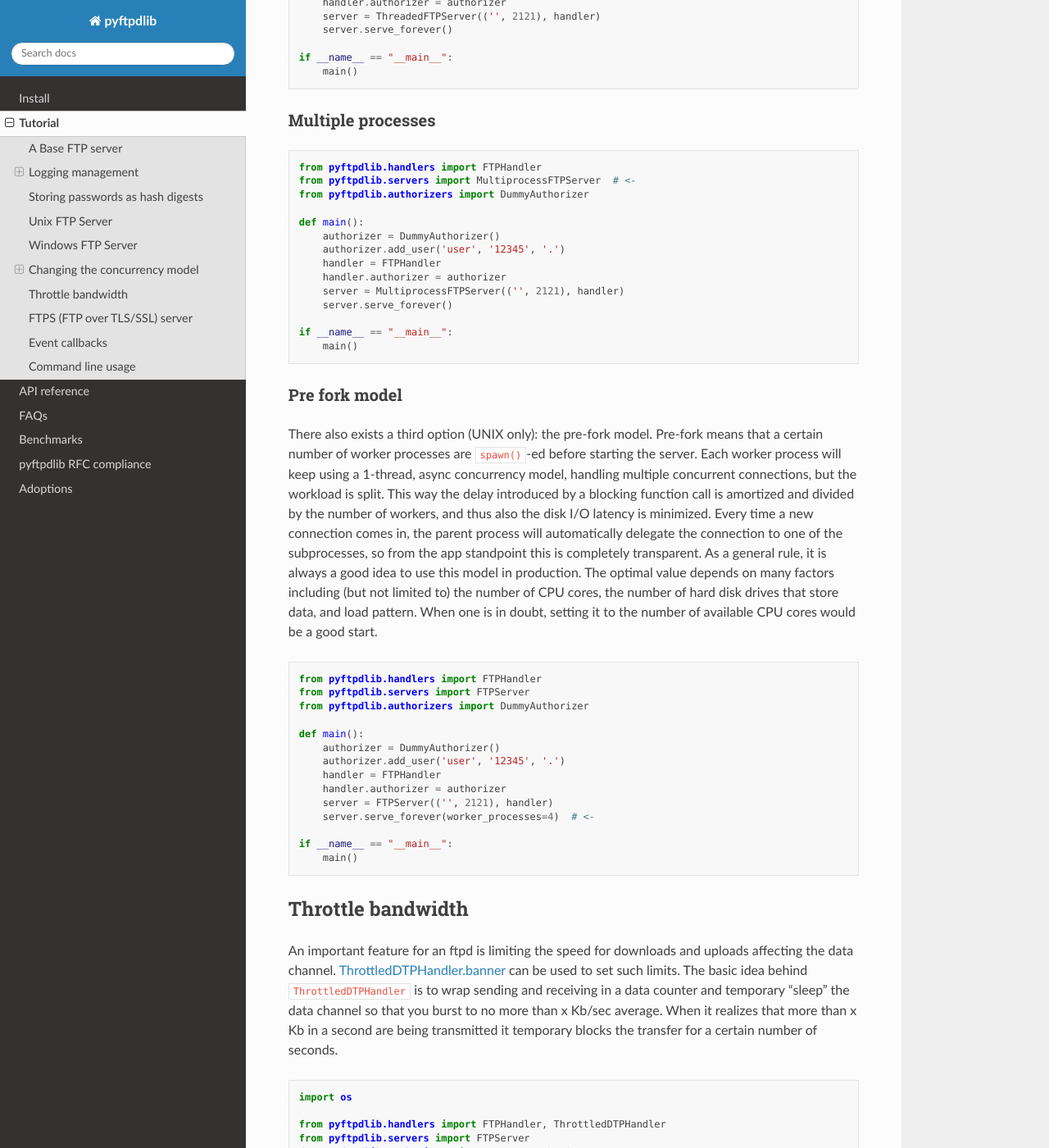
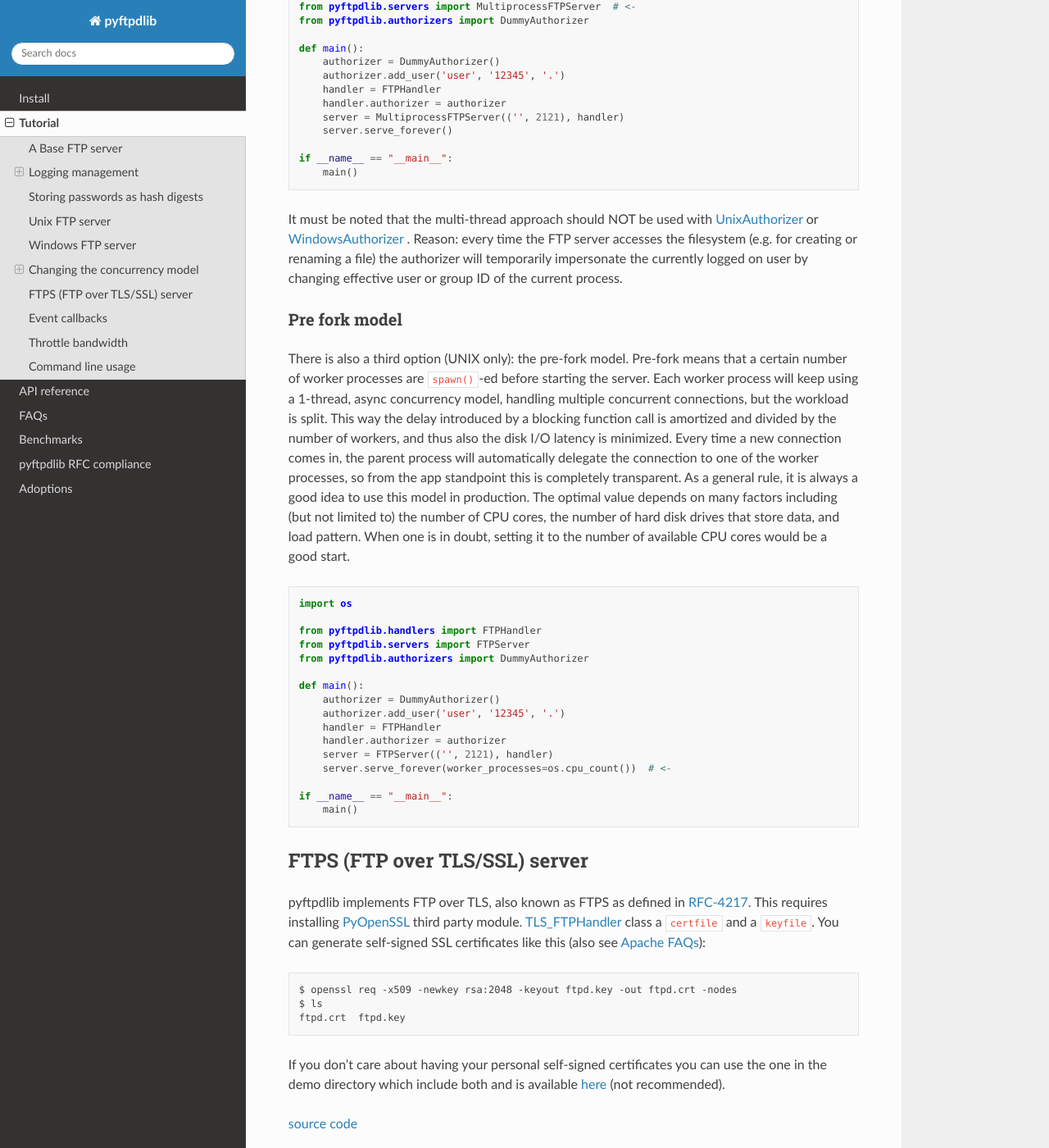
Before and after one commit to giampaolo/pyftpdlib, a Sphinx documentation site: the page built from docs/tutorial.rst, in a window 1280 px wide and 1400 px high, scrolled down 5802 px. Shown: the whole window at 82% size. Built offline with Sphinx 7.4.7 and the Read the Docs theme 2.0.0, drawn with Linux system fonts in a browser that asks for light colours; some of the changed text lies outside the part shown.

Commit message:
update tutorial

```diff
--- a/README.rst
+++ b/README.rst
@@ -71,7 +71,7 @@
   `why <https://github.com/giampaolo/pyftpdlib/issues/203>`__ and
   `benchmarks <http://pyftpdlib.readthedocs.io/en/latest/benchmarks.html>`__).
 - Uses **sendfile(2)** (see `pysendfile <https://github.com/giampaolo/pysendfile>`__)
-  system call for uploads.
+  system call for uploads (Linux only).
 - Uses epoll() / kqueue() / select() to handle concurrency asynchronously.
 - ...But can optionally skip to a
   `multiple thread / process <http://pyftpdlib.readthedocs.io/en/latest/tutorial.html#changing-the-concurrency-model>`__
--- a/docs/api.rst
+++ b/docs/api.rst
@@ -218,9 +218,7 @@
   .. data:: use_sendfile
 
     When ``True`` uses sendfile(2) system call to send a file resulting in
-    faster uploads (from server to client). Works on UNIX only and requires
-    `pysendfile <https://github.com/giampaolo/pysendfile>`__ module to be
-    installed separately.
+    faster uploads (from server to client). Works on Linux only.
 
     *New in version 0.7.0*
 
--- a/docs/index.rst
+++ b/docs/index.rst
@@ -7,7 +7,7 @@
 Welcome to pyftpdlib's documentation
 ====================================
 
-If you're in a hurry just skip to the `Tutorial <tutorial.html>`__.
+If you're in a hurry just read the `Tutorial <tutorial.html>`__.
 
 .. toctree::
     :maxdepth: 2
--- a/docs/tutorial.rst
+++ b/docs/tutorial.rst
@@ -12,14 +12,14 @@
 A Base FTP server
 =================
 
-The script below uses a basic configuration and it's probably the best
-starting point to understand how things work. It uses the base
+This is probably the best starting point to understand how things work.
+We use the base
 `DummyAuthorizer <api.html#pyftpdlib.authorizers.DummyAuthorizer>`__
-for adding a bunch of "virtual" users, sets a limit for
+for adding a bunch of virtual users, we set a limit for
 `incoming connections <api.html#pyftpdlib.servers.FTPServer.max_cons>`__
 and a range of `passive ports <api.html#pyftpdlib.handlers.FTPHandler.passive_ports>`__.
 
-`source code <https://github.com/giampaolo/pyftpdlib/blob/master/demo/basic_ftpd.py>`__
+See `demo/basic_ftpd.py <https://github.com/giampaolo/pyftpdlib/blob/master/demo/basic_ftpd.py>`__
 
 .. code-block:: python
 
@@ -29,51 +29,47 @@
     from pyftpdlib.handlers import FTPHandler
     from pyftpdlib.servers import FTPServer
 
-    def main():
-        # Instantiate a dummy authorizer for managing 'virtual' users
-        authorizer = DummyAuthorizer()
+    # Instantiate a dummy authorizer for managing 'virtual' users
+    authorizer = DummyAuthorizer()
 
-        # Define a new user having full r/w permissions and a read-only
-        # anonymous user
-        authorizer.add_user('user', '12345', '.', perm='elradfmwMT')
-        authorizer.add_anonymous(os.getcwd())
+    # Define a new user having full r/w permissions and a read-only
+    # anonymous user
+    authorizer.add_user('user', '12345', '.', perm='elradfmwMT')
+    authorizer.add_anonymous(os.getcwd())
 
-        # Instantiate FTP handler class
-        handler = FTPHandler
-        handler.authorizer = authorizer
+    # Instantiate FTP handler class
+    handler = FTPHandler
+    handler.authorizer = authorizer
 
-        # Define a customized banner (string returned when client connects)
-        handler.banner = "pyftpdlib based ftpd ready."
+    # Define a customized banner (string returned when client connects)
+    handler.banner = "pyftpdlib based ftpd ready."
 
-        # Specify a masquerade address and the range of ports to use for
-        # passive connections.  Decomment in case you're behind a NAT.
-        #handler.masquerade_address = '151.25.42.11'
-        #handler.passive_ports = range(60000, 65535)
+    # Specify a masquerade address and the range of ports to use for
+    # passive connections.  Decomment in case you're behind a NAT.
+    #handler.masquerade_address = '151.25.42.11'
+    #handler.passive_ports = range(60000, 65535)
 
-        # Instantiate FTP server class and listen on 0.0.0.0:2121
-        address = ('', 2121)
-        server = FTPServer(address, handler)
+    # Instantiate FTP server class and listen on 0.0.0.0:2121
+    address = ('', 2121)
+    server = FTPServer(address, handler)
 
-        # set a limit for connections
-        server.max_cons = 256
-        server.max_cons_per_ip = 5
+    # set a limit for connections
+    server.max_cons = 256
+    server.max_cons_per_ip = 5
 
-        # start ftp server
-        server.serve_forever()
-
-    if __name__ == '__main__':
-        main()
-
+    # start ftp server
+    server.serve_forever()
 
 Logging management
 ==================
 
-pyftpdlib uses the
+pyftpdlib uses the stdlib
 `logging <http://docs.python.org/library/logging.html logging>`__
-module to handle logging. If you don't configure logging pyftpdlib will write
-logs to stderr.
-In order to configure logging you should do it *before* calling serve_forever().
-Example logging to a file:
+module to handle logs. If you don't configure logging pyftpdlib will do it for
+you.
+In order to configure logging you should do it *before* calling
+`serve_forever() <api.html#pyftpdlib.servers.FTPServer.serve_forever>`__.
+Example which logs to a file:
 
 .. code-block:: python
 
@@ -169,9 +165,9 @@
 Storing passwords as hash digests
 =================================
 
-Using FTP server library with the default
-`DummyAuthorizer <api.html#pyftpdlib.authorizers.DummyAuthorizer>`__ means that
-passwords will be stored in clear-text. An end-user ftpd using the default
+By using the default
+`DummyAuthorizer <api.html#pyftpdlib.authorizers.DummyAuthorizer>`__ you
+typically store passwords in clear-text. An end-user ftpd using the default
 dummy authorizer would typically require a configuration file for
 authenticating users and their passwords but storing clear-text passwords is of
 course undesirable. The most common way to do things in such case would be
@@ -218,14 +214,12 @@
     if __name__ == "__main__":
         main()
 
-
-
-Unix FTP Server
+Unix FTP server
 ===============
 
-If you're running a Unix system you may want to configure your ftpd to include
-support for "real" users existing on the system and navigate the real
-filesystem. The example below uses
+If you're on UNIX you may want to configure your FTP server
+to include support for "real" users existing on the system, and navigate the
+real filesystem. The example below uses
 `UnixAuthorizer <api.html#pyftpdlib.authorizers.UnixAuthorizer>`__ and
 `UnixFilesystem <api.html#pyftpdlib.filesystems.UnixFilesystem>`__
 classes to do so.
@@ -248,13 +242,10 @@
     if __name__ == "__main__":
         main()
 
-
-Windows FTP Server
+Windows FTP server
 ==================
 
-The following code shows how to implement a basic authorizer for a Windows NT
-workstation to authenticate against existing Windows user accounts. This code
-requires Mark Hammond's
+Same as above, but for Windows. This code requires
 `pywin32 <http://starship.python.net/crew/mhammond/win32/>`__ extension to be
 installed.
 
@@ -283,25 +274,23 @@
 Changing the concurrency model
 ==============================
 
-By nature pyftpdlib is asynchronous. That means it uses a single process/thread
+By nature pyftpdlib is asynchronous. That means that it uses a single process/thread
 to handle multiple client connections and file transfers. This is why it is so
 fast, lightweight and scalable (see `benchmarks <benchmarks.html>`__). The
 async model has one big drawback though: the code cannot contain instructions
-which blocks for a long period of time, otherwise the whole FTP server will
+that blocks for a long period of time, otherwise the whole FTP server will
 hang.
 As such the user should avoid calls such as ``time.sleep(3)``, heavy db
-queries, etc.  Moreover, there are cases where the async model is not
-appropriate, and that is when you're dealing with a particularly slow
-filesystem (say a network filesystem such as samba). If the filesystem is slow
-(say, a ``open(file, 'r').read(8192)`` takes 2 secs to complete) then you are
-stuck.
-Starting from version 1.0.0 pyftpdlib can change the concurrency model by using
-multiple processes or threads instead.
-In technical (internal) terms that means that every time a client connects a
-separate thread/process is spawned and internally it will run its own IO loop.
-In practical terms this means that you can block as long as you want.
-Changing the concurrency module is easy: you just need to import a substitute
-for `FTPServer <api.html#pyftpdlib.servers.FTPServer>`__. class:
+queries, etc. at all costs.  There are cases where the async model is not
+appropriate, e.g. if you're dealing with a particularly slow
+disk or a network filesystem. If the calls that interact with the filesystem
+are slow (e.g., ``open(file, 'r').read(8192)`` takes 2 seconds to complete)
+then you are stuck.
+In such cases you can change the concurrency model from async multi processes
+or multi threads.
+In practice this means that every time a client connects a
+separate thread or process is spawned, and internally it will run its own IO
+loop.
 
 Multiple threads
 ^^^^^^^^^^^^^^^^
@@ -344,10 +333,18 @@
     if __name__ == "__main__":
         main()
 
+It must be noted that the multi-thread approach should NOT be used with
+`UnixAuthorizer <api.html#pyftpdlib.authorizers.UnixAuthorizer>`__ or
+`WindowsAuthorizer <api.html#pyftpdlib.authorizers.WindowsAuthorizer>`__
+. Reason: every time the FTP server accesses the filesystem (e.g. for
+creating or renaming a file) the authorizer will temporarily impersonate the
+currently logged on user by changing effective user or group ID of the current
+process.
+
 Pre fork model
 ^^^^^^^^^^^^^^
 
-There also exists a third option (UNIX only): the pre-fork model.
+There is also a third option (UNIX only): the pre-fork model.
 Pre-fork means that a certain number of worker processes are ``spawn()``-ed
 before starting the server.
 Each worker process will keep using a 1-thread, async concurrency model,
@@ -356,7 +353,7 @@
 divided by the number of workers, and thus also the disk I/O latency is
 minimized.
 Every time a new connection comes in, the parent process will automatically
-delegate the connection to one of the subprocesses, so from the app standpoint
+delegate the connection to one of the worker processes, so from the app standpoint
 this is completely transparent.
 As a general rule, it is always a good idea to use this model in production.
 The optimal value depends on many factors including (but not limited to) the
@@ -365,6 +362,8 @@
 would be a good start.
 
 .. code-block:: python
+
+    import os
 
     from pyftpdlib.handlers import FTPHandler
     from pyftpdlib.servers import FTPServer
@@ -376,69 +375,31 @@
         handler = FTPHandler
         handler.authorizer = authorizer
         server = FTPServer(('', 2121), handler)
-        server.serve_forever(worker_processes=4)  # <-
+        server.serve_forever(worker_processes=os.cpu_count())  # <-
 
     if __name__ == "__main__":
         main()
 
-Throttle bandwidth
-==================
-
-An important feature for an ftpd is limiting the speed for downloads and
-uploads affecting the data channel.
-`ThrottledDTPHandler.banner <api.html#pyftpdlib.handlers.ThrottledDTPHandler>`__
-can be used to set such limits.
-The basic idea behind ``ThrottledDTPHandler`` is to wrap sending and receiving
-in a data counter and temporary "sleep" the data channel so that you burst to
-no more than x Kb/sec average. When it realizes that more than x Kb in a second
-are being transmitted it temporary blocks the transfer for a certain number of
-seconds.
-
-.. code-block:: python
-
-    import os
-
-    from pyftpdlib.handlers import FTPHandler, ThrottledDTPHandler
-    from pyftpdlib.servers import FTPServer
-    from pyftpdlib.authorizers import DummyAuthorizer
-
-    def main():
-        authorizer = DummyAuthorizer()
-        authorizer.add_user('user', '12345', os.getcwd(), perm='elradfmwMT')
-        authorizer.add_anonymous(os.getcwd())
-
-        dtp_handler = ThrottledDTPHandler
-        dtp_handler.read_limit = 30720  # 30 Kb/sec (30 * 1024)
-        dtp_handler.write_limit = 30720  # 30 Kb/sec (30 * 1024)
-
-        ftp_handler = FTPHandler
-        ftp_handler.authorizer = authorizer
-        # have the ftp handler use the alternative dtp handler class
-        ftp_handler.dtp_handler = dtp_handler
-
-        server = FTPServer(('', 2121), ftp_handler)
-        server.serve_forever()
-
-    if __name__ == '__main__':
-        main()
-
-
 FTPS (FTP over TLS/SSL) server
 ==============================
 
-Starting from version 0.6.0 pyftpdlib finally includes full FTPS support
-implementing both TLS and SSL protocols and *AUTH*, *PBSZ* and *PROT* commands
-as defined in `RFC-4217 <http://www.ietf.org/rfc/rfc4217.txt>`__. This has been
-implemented by using `PyOpenSSL <http://pypi.python.org/pypi/pyOpenSSL>`__
-module, which is required in order to run the code below.
+pyftpdlib implements FTP over TLS, also known as FTPS  as defined in
+`RFC-4217 <http://www.ietf.org/rfc/rfc4217.txt>`__. This requires installing
+`PyOpenSSL <http://pypi.python.org/pypi/pyOpenSSL>`__ third party module.
 `TLS_FTPHandler <api.html#pyftpdlib.handlers.TLS_FTPHandler>`__
-class requires at least a ``certfile`` to be specified and optionally a
-``keyfile``.
-`Apache FAQs <https://httpd.apache.org/docs/2.4/ssl/ssl_faq.html#selfcert>`__ provide
-instructions on how to generate them. If you don't care about having your
-personal self-signed certificates you can use the one in the demo directory
-which include both and is available
-`here <https://github.com/giampaolo/pyftpdlib/blob/master/demo/keycert.pem>`__.
+class a ``certfile`` and a ``keyfile``. You can generate self-signed SSL
+certificates like this (also see `Apache FAQs <https://httpd.apache.org/docs/2.4/ssl/ssl_faq.html#selfcert>`__):
+
+.. code-block::
+
+    $ openssl req -x509 -newkey rsa:2048 -keyout ftpd.key -out ftpd.crt -nodes
+    $ ls
+    ftpd.crt  ftpd.key
+
+If you don't care about having your personal self-signed certificates you can
+use the one in the demo directory which include both and is available
+`here <https://github.com/giampaolo/pyftpdlib/blob/master/demo/keycert.pem>`__
+(not recommended).
 
 `source code <https://github.com/giampaolo/pyftpdlib/blob/master/demo/tls_ftpd.py>`__
 
@@ -458,9 +419,10 @@
         authorizer.add_user('user', '12345', '.', perm='elradfmwMT')
         authorizer.add_anonymous('.')
         handler = TLS_FTPHandler
-        handler.certfile = 'keycert.pem'
+        handler.certfile = '/path/to/ftpd.crt'
+        handler.keyfile = '/path/to/ftpd.key'
         handler.authorizer = authorizer
-        # requires SSL for both control and data channel
+        # optionally require SSL for both control and data channel
         #handler.tls_control_required = True
         #handler.tls_data_required = True
         server = FTPServer(('', 21), handler)
@@ -531,13 +492,48 @@
     if __name__ == "__main__":
         main()
 
+Throttle bandwidth
+==================
+
+If desired, you can limit the transfer speed for downloads and uploads by using
+the `ThrottledDTPHandler <api.html#pyftpdlib.handlers.ThrottledDTPHandler>`__ class.
+The basic idea behind ``ThrottledDTPHandler`` is to wrap sending and receiving
+in a data counter, and temporary "sleep" the data channel so that you burst to
+no more than X Kb/sec on average.
+
+.. code-block:: python
+
+    import os
+
+    from pyftpdlib.handlers import FTPHandler, ThrottledDTPHandler
+    from pyftpdlib.servers import FTPServer
+    from pyftpdlib.authorizers import DummyAuthorizer
+
+    def main():
+        authorizer = DummyAuthorizer()
+        authorizer.add_user('user', '12345', os.getcwd(), perm='elradfmwMT')
+        authorizer.add_anonymous(os.getcwd())
+
+        dtp_handler = ThrottledDTPHandler
+        dtp_handler.read_limit = 30720  # 30 Kb/sec (30 * 1024)
+        dtp_handler.write_limit = 30720  # 30 Kb/sec (30 * 1024)
+
+        ftp_handler = FTPHandler
+        ftp_handler.authorizer = authorizer
+        # have the ftp handler use the alternative dtp handler class
+        ftp_handler.dtp_handler = dtp_handler
+
+        server = FTPServer(('', 2121), ftp_handler)
+        server.serve_forever()
+
+    if __name__ == '__main__':
+        main()
 
 Command line usage
 ==================
 
-Starting from version 0.6.0 pyftpdlib can be run as a simple stand-alone server
-via Python's -m option, which is particularly useful when you want to quickly
-share a directory. Some examples.
+Pyftpdlib can also be run as a simple stand-alone server from command line.
+This is useful when you want to quickly share a directory. Some examples.
 Anonymous server, listening on port 2121, sharing the current directory:
 
 .. code-block:: sh
@@ -555,6 +551,12 @@
 
     $ python3 -m pyftpdlib -w
 
+Specify a user with write permissions:
+
+.. code-block:: sh
+
+    $ python3 -m pyftpdlib -u bob -P mypassword
+
 Set a different address/port and home directory:
 
 .. code-block:: sh
```
Also changed, not shown: other parts of docs/tutorial.rst (+1 -2 lines), docs/install.rst (+10 -2 lines), 1 other file.
